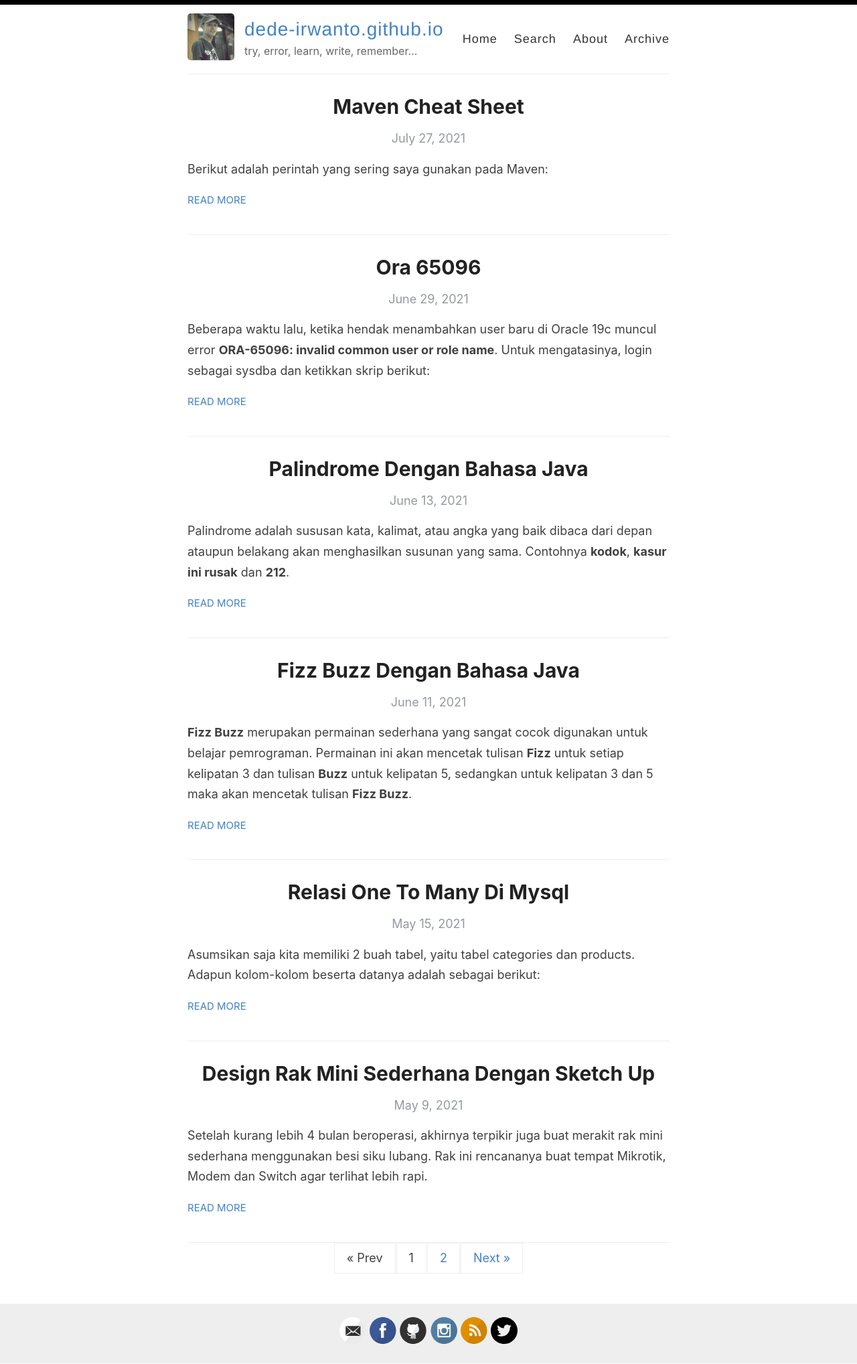
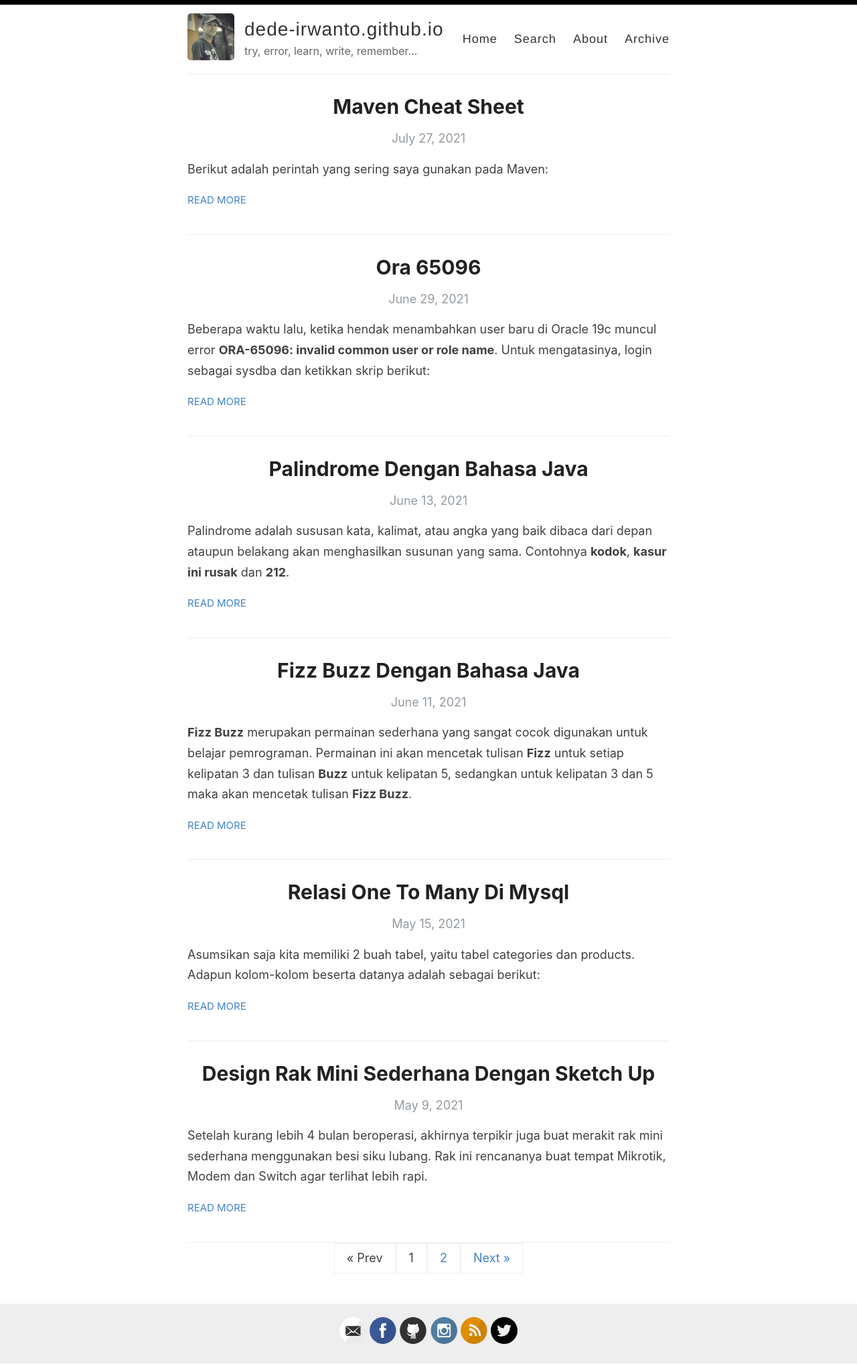
Before and after one commit to dede-irwanto/dede-irwanto.github.io, a Jekyll site: the page built from index.html, in a window 1280 px wide. Shown: the whole page at 67% size. Built offline with Jekyll 4.4.1, drawn with Linux system fonts in a browser that asks for light colours; the list of posts is cut into pages by our own code.

Commit message:
Update default.html

```diff
--- a/_layouts/default.html
+++ b/_layouts/default.html
@@ -23,7 +23,7 @@
             <a href="{{ site.baseurl }}/" class="site-avatar"><img src="{{ site.baseurl }}{{ site.avatar }}" alt="{{ site.title }}" /></a>
 
             <div class="site-info">
-              <h3 class="site-name"><a href="{{ site.baseurl }}/">{{ site.name }}</a></h3>
+              <h1 class="site-name"><a href="{{ site.baseurl }}/">{{ site.name }}</a></h1>
               <p class="site-description">{{ site.description }}</p>
             </div>
 
```
